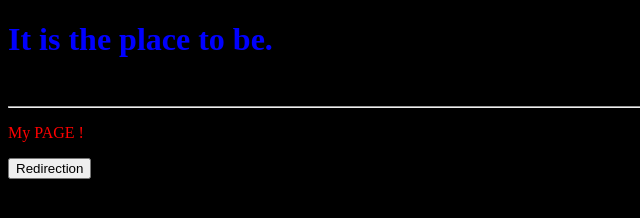
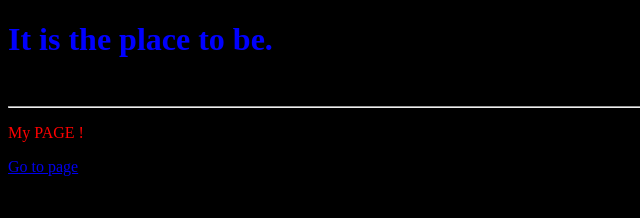
Before and after one commit to SachaMZ/myTest, a plain HTML site: page index.html in a window 1280 px wide. Shown: the whole page, without its empty margins (0-640 px from the left). Drawn offline with Linux system fonts and the light colour scheme.

Commit message:
Update index.html

```diff
--- a/index.html
+++ b/index.html
@@ -10,8 +10,6 @@
     <h1 class="place">It is the place to be.</h1>
     <br><hr>
     <p>My PAGE !</p>
-    <form method="get" action="./goto.html">
-        <button type="submit">Redirection</button>
-    </form>
+    <a href="./goto.html">Go to page</a>
 </body>
 </html>
```
